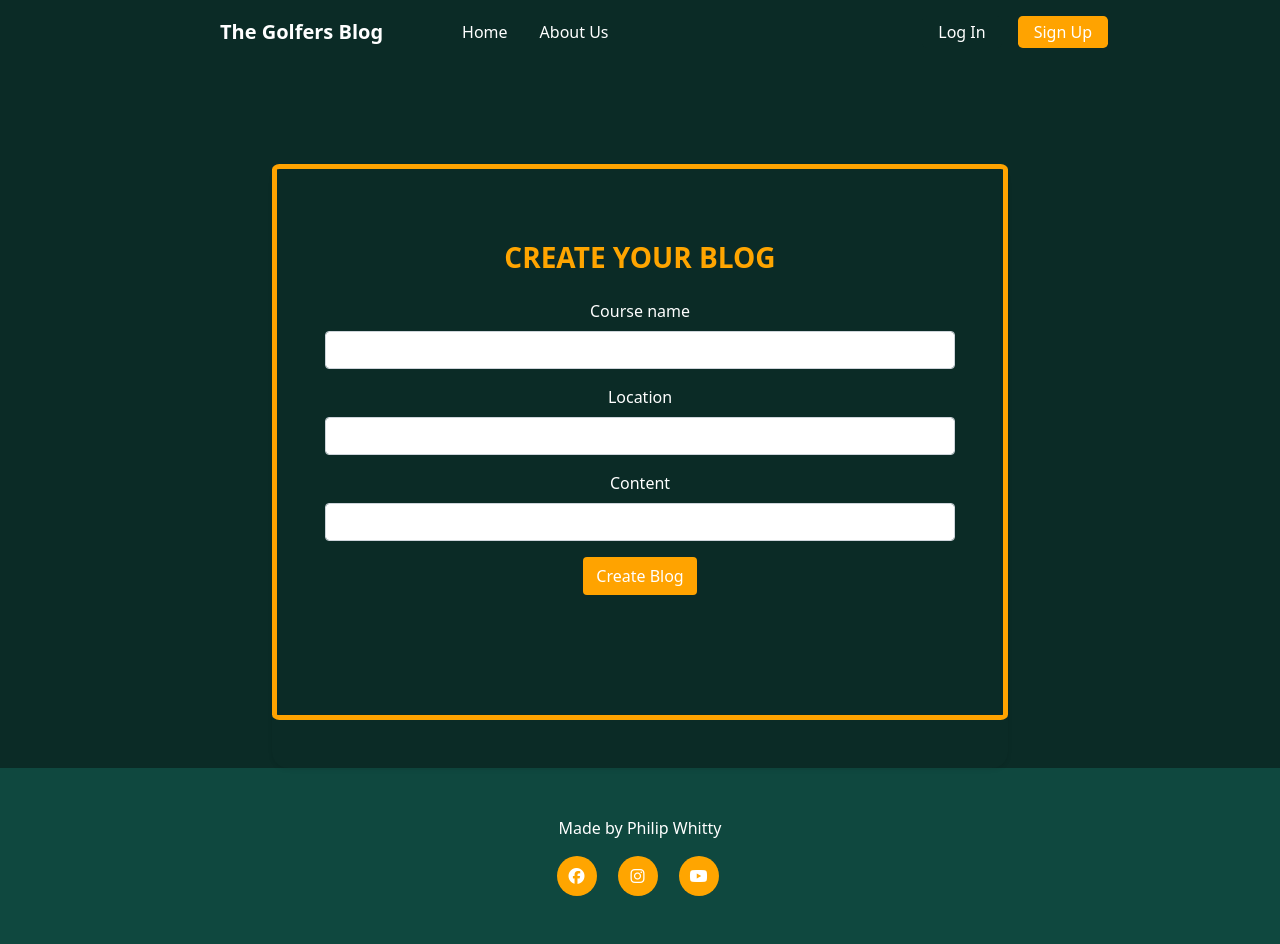
After one commit to phillywhitty/The_Golfers, a Django app: page /create_blog/ in a window 1280 px wide. The commit adds this page. Run offline with Django 3.2, Linux system fonts and the light colour scheme; some libraries are stand-ins or nearby versions.

Commit message:
create my_golf_blog, create_blog.html, create form and link it to views.py

```diff
--- a/blog/forms.py
+++ b/blog/forms.py
@@ -1,10 +1,10 @@
 from django.forms import ModelForm
 from django.contrib.auth.models import User
-from django import forms
-from . models import Comment
+from . models import GolfCourse, Comment
 
 
-class CommentForm(forms.ModelForm):
+class CreateBlogForm(ModelForm):
     class Meta:
-        model = Comment
-        fields = ['text']
+        model = GolfCourse
+        fields = ['course_name', 'location', 'content',]
+        exclude = ['user',]
--- a/blog/models.py
+++ b/blog/models.py
@@ -8,8 +8,11 @@ STATUS = ((0, "Draft"), (1, "Published"))
 
 
 class GolfCourse(models.Model):
-    name = models.CharField(max_length=100)
-    image = models.ImageField(upload_to='golf_course_images')
+    course_name = models.CharField(max_length=100, blank=True)
+    location = models.CharField(max_length=100, blank=True)
+    content = models.CharField(max_length=200, blank=True)
+    created_on = models.DateTimeField(auto_now=True)
+    user = models.ForeignKey(User, max_length=10, on_delete=models.CASCADE, null=True)
 
 
 class Comment(models.Model):
@@ -19,7 +22,7 @@ class Comment(models.Model):
     date_published = models.DateTimeField(auto_now_add=True)
     approved = models.BooleanField(default=False)
 
-    # Provide a default value for existing rows when adding a non-nullable field
+
     @classmethod
     def default_golf_course(cls):
-        return GolfCourse.objects.first(default=False)  # Change this default as per your requirements
+        return GolfCourse.objects.first(default=False)
--- a/blog/urls.py
+++ b/blog/urls.py
@@ -4,9 +4,11 @@ from . import views
 urlpatterns = [
     path("", views.landing_page, name="landing_page"),
     path("about/", views.about, name="about"),
-    path("index/", views.index, name="index"),
+    path("blog_index/", views.blog_index, name="blog_index"),
     path("ballybunnion/", views.ballybunnion_blog, name="ballybunnion_blog"),
     path("doonbeg/", views.doonbeg_blog, name="doonbeg_blog"),
     path("k_club/", views.k_club_blog, name="k_club_blog"),
+    path("create_blog/", views.create_blog, name="create_blog"),
+
 
 ]
--- a/blog/views.py
+++ b/blog/views.py
@@ -1,66 +1,71 @@
 from django.shortcuts import render, redirect, get_object_or_404, reverse
 from django.views import generic, View
 from django.http import HttpResponseRedirect
-from .models import GolfCourse, Comment
-from .forms import CommentForm
+from django.contrib.auth.decorators import login_required
+from . forms import CreateBlogForm
+from django.contrib.messages.views import SuccessMessageMixin
+from django.contrib import messages
+
 
 
 
 # ==============================
 # View functions
 # ==============================
+
+# Render the landing_page
+
 def landing_page(request):
-    """
-    Render the landing_page.html template
-    """
+
     return render(request, "landing_page.html")
 
+# Render the about page
+
 def about(request):
-    """
-    Render the about.html template
-    """
+
     return render(request, "about.html")
 
-def index(request):
-    """
-    Render the index.html template
-    """
-    return render(request, "index.html")
+# Render the blog_index page
+
+@login_required
+def blog_index(request):
+
+    return render(request, "blog_index.html")
+
+# Render the ballybunnion page
 
 def ballybunnion_blog(request):
-    """
-    Render the ballybunnion.html template
-    """
+
     return render(request, "ballybunnion_blog.html")
 
+# Render the doonbeg page
+
 def doonbeg_blog(request):
-    """
-    Render the doonbeg.html template
-    """
+
     return render(request, "doonbeg_blog.html")
 
+# Render the k club page
+
 def k_club_blog(request):
-    """
-    Render the k_club.html template
-    """
+
     return render(request, "k_club_blog.html")
 
 
-# views.py
 
+# Render the create blog page
 
+def create_blog(request):
+    form = CreateBlogForm
+    # Check if the request method is POST
+    if request.method == 'POST':
+        form = CreateBlogForm(request.POST)
+    # Check if the form data is valid
+        if form.is_valid():
+            createblog = form.save(commit=False)
+            createblog.user = request.user
+            createblog.save()
+            messages.success(request, "Your Blog has been submitted!")
+            return redirect('blog_index')
+    context = {'CreateBlogForm': form}
 
-def golf_course_detail(request, pk):
-    golf_course = GolfCourse.objects.get(default=None)(pk=pk)
-    comments = golf_course.comments.filter(approved=True)
-    if request.method == 'POST':
-        form = CommentForm(request.POST)
-        if form.is_valid():
-            comment = form.save(commit=False)
-            comment.user = request.user
-            comment.golf_course = golf_course
-            comment.save()
-            return redirect('golf_course_detail', pk=pk)
-    else:
-        form = CommentForm()
-    return render(request, 'golf_course_detail.html', {'golf_course': golf_course, 'comments': comments, 'form': form})
+    return render(request, "create_blog.html", context)
--- a/templates/base.html
+++ b/templates/base.html
@@ -38,7 +38,7 @@
     <nav class="navbar navbar-expand-lg navbar-light">
         <div class="container-fluid">
             {% if user.is_authenticated %}
-            <a class="navbar-brand text-white mx-auto fw-bolder" href="{% url 'index' %}">The Golfers Blog</a>
+            <a class="navbar-brand text-white mx-auto fw-bolder" href="{% url 'blog_index' %}">The Golfers Blog</a>
             <button class="navbar-toggler bg-white" type="button" data-bs-toggle="collapse" data-bs-target="#navbarText"
                 aria-controls="navbarText" aria-expanded="false" aria-label="Toggle navigation">
                 <span class="navbar-toggler-icon bg-white"></span>
@@ -46,7 +46,12 @@
             <div class="collapse navbar-collapse" id="navbarText">
                 <ul class="navbar-nav me-auto mb-2 mb-lg-0 text-center">
                     <li class="nav-item mx-2">
-                        <a class="nav-link text-white active" aria-current="page" href="{% url 'index' %}">Blogs</a>
+                        <a class="nav-link text-white active" aria-current="page"
+                            href="{% url 'blog_index' %}">Blogs</a>
+                    </li>
+                    <li class="nav-item mx-2">
+                        <a class="nav-link text-white active" aria-current="page" href="{% url 'create_blog' %}">Create
+                            A Blog</a>
                     </li>
                     {% else %}
                     <a class="navbar-brand text-white mx-5 fw-bolder" href="{% url 'landing_page' %}">The Golfers
@@ -86,7 +91,7 @@
                                     </li>
                                     <li><a class="dropdown-item text-center" href="#">My
                                             Golf Blogs</a></li>
-                                    <li><a class="dropdown-item text-center" href="#">Create
+                                    <li><a class="dropdown-item text-center" href="{% url 'create_blog' %}">Create
                                             A Blog</a></li>
                                     <li><a class="dropdown-item text-center"
                                             href="{% url 'account_logout' %}">Logout</a></li>
--- /dev/null
+++ b/templates/create_blog.html
@@ -0,0 +1,29 @@
+{% extends "base.html" %}
+{% load static %}
+{% load crispy_forms_tags %}
+
+{% block title %} The Golfers- About Us {% endblock %}
+
+{% block content %}
+<section>
+    <div class="container h-100">
+        <div class="row d-flex justify-content-center align-items-center h-100">
+            <div class="col-12 col-md-8 col-lg-8">
+                <div class="card bg-clr-dom-light text-white shadow-sm" style="border-radius: 1rem;">
+                    <div class="card-body-about p-5 mb-5 text-center">
+                        <div class="mb-md-2 mt-md-4 pb-5">
+                            <h3 class="fw-bold mb-4 text-uppercase text-heading">Create Your Blog</h3>
+                            <form method="POST" autocomplete="off">
+                                {% csrf_token %}
+                                {{CreateBlogForm|crispy}}
+                                <button class="btn btn-signup mb-3" type="submit">Create Blog</button>
+                            </form>
+                        </div>
+                    </div>
+                </div>
+            </div>
+        </div>
+    </div>
+    </div>
+</section>
+{%endblock%}
--- a/the_golfers/settings.py
+++ b/the_golfers/settings.py
@@ -97,7 +97,7 @@ CRISPY_TEMPLATE_PACK = "bootstrap5"
 
 ACCOUNT_EMAIL_VERIFICATION = 'none'
 LOGIN_URL = '/accounts/login/'
-LOGIN_REDIRECT_URL = '/index/'
+LOGIN_REDIRECT_URL = '/blog_index/'
 LOGOUT_REDIRECT_URL = '/'
 
 
```
Also changed, not shown: blog/admin.py (+7 -7 lines), templates/my_golf_blog.html (added, +28 -0 lines), blog/migrations/0003_auto_20240228_1313.py (added), templates/blog_index.html (renamed from templates/index.html).
